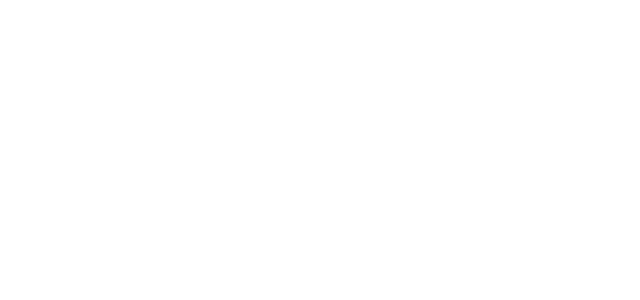
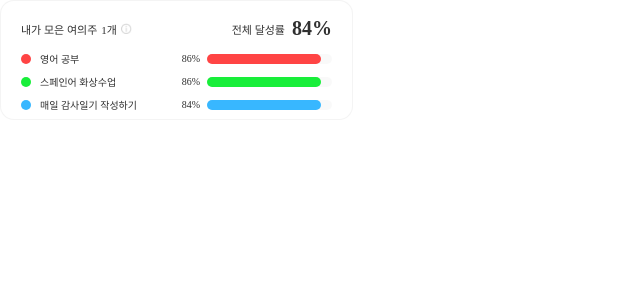
Before and after one commit to 11th-LikeLion-DragOn/DragOn_Front, a React (Create React App) app: page /main in a window 1280 px wide. Before the commit this address had no page. Shown: the top 300 px of the page, without its empty margins (0-640 px from the left). Built offline with nearby package versions, Linux system fonts and the light colour scheme.

Commit message:
feat: 홈화면 모은 여의주&달성률 박스 컴포넌트 제작

```diff
--- a/src/App.js
+++ b/src/App.js
@@ -5,6 +5,7 @@
 //pages
 import LoginPage from "./pages/LoginPage";
 import SignupPage from "./pages/SignupPage";
+import MainPage from "./pages/MainPage";
 import SettingPage from "./pages/SettingPage";
 import ExchargePage from "./pages/ExchargePage";
 import ChangeNickPage from "./pages/ChangeNickPage";
@@ -18,6 +19,9 @@
           {/*로그인/회원가입*/}
           <Route path={"/login"} element={<LoginPage />}></Route>
           <Route path={"/signup"} element={<SignupPage />}></Route>
+
+          {/*메인페이지*/}
+          <Route path={"/main"} element={<MainPage />}></Route>
 
           {/* 설정페이지 */}
           <Route path={"/setting"} element={<SettingPage />}></Route>
--- /dev/null
+++ b/src/components/MainPage/StatusBox.js
@@ -0,0 +1,320 @@
+import React from "react";
+import { styled } from "styled-components";
+
+import info from "../../assets/icons/info.png";
+
+const StatusBox = () => {
+  return (
+    <Wrapper>
+      <Status>
+        <MarbleCnt>
+          <span id="marble">내가 모은 여의주</span>
+          <span id="cnt">1개</span>
+          <img src={info} />
+        </MarbleCnt>
+        <StatusRate>
+          <span id="achieve">전체 달성률</span>
+          <span id="rate">84%</span>
+        </StatusRate>
+      </Status>
+      <RateBox>
+        <Goal1>
+          <Title1>
+            <div id="circle"></div>
+            <span>영어 공부</span>
+          </Title1>
+          <Rate1>
+            <span>86%</span>
+            <RateBar1>
+              <div id="current"></div>
+            </RateBar1>
+          </Rate1>
+        </Goal1>
+        <Goal2>
+          <Title2>
+            <div id="circle"></div>
+            <span>스페인어 화상수업</span>
+          </Title2>
+          <Rate2>
+            <span>86%</span>
+            <RateBar2>
+              <div id="current"></div>
+            </RateBar2>
+          </Rate2>
+        </Goal2>
+        <Goal3>
+          <Title3>
+            <div id="circle"></div>
+            <span>매일 감사일기 작성하기</span>
+          </Title3>
+          <Rate3>
+            <span>84%</span>
+            <RateBar3>
+              <div id="current"></div>
+            </RateBar3>
+          </Rate3>
+        </Goal3>
+      </RateBox>
+    </Wrapper>
+  );
+};
+
+export default StatusBox;
+
+const Wrapper = styled.div`
+  padding: 16px 20px;
+  width: 311px;
+  height: 86px;
+  flex-shrink: 0;
+  border-radius: 14px;
+  border: 1px solid var(--background_01, rgba(199, 198, 198, 0.2));
+  background: var(--white);
+`;
+
+const Status = styled.div`
+  display: flex;
+  align-items: center;
+  justify-content: space-between;
+  margin-bottom: 11px;
+`;
+
+const MarbleCnt = styled.div`
+  display: flex;
+  align-items: center;
+  gap: 4px;
+
+  span {
+    color: var(--black);
+    font-feature-settings: "clig" off, "liga" off;
+    font-family: Pretendard;
+    font-size: 11px;
+    font-style: normal;
+    font-weight: 500;
+    line-height: normal;
+  }
+  img {
+    width: 11.284px;
+    height: 11.284px;
+    cursor: pointer;
+  }
+`;
+
+const StatusRate = styled.div`
+  display: flex;
+  align-items: center;
+  gap: 7px;
+
+  #achieve {
+    color: var(--black);
+    font-feature-settings: "clig" off, "liga" off;
+    font-family: Pretendard;
+    font-size: 11px;
+    font-style: normal;
+    font-weight: 400;
+    line-height: normal;
+  }
+  #rate {
+    color: var(--black);
+    font-feature-settings: "clig" off, "liga" off;
+    font-family: Pretendard;
+    font-size: 20px;
+    font-style: normal;
+    font-weight: 600;
+    line-height: normal;
+  }
+`;
+
+const RateBox = styled.div`
+  display: flex;
+  flex-direction: column;
+  gap: 8px;
+`;
+
+const Goal1 = styled.div`
+  display: flex;
+  align-items: center;
+  justify-content: space-between;
+`;
+
+const Title1 = styled.div`
+  display: flex;
+  align-items: center;
+  gap: 9px;
+
+  #circle {
+    width: 10px;
+    height: 10px;
+    flex-shrink: 0;
+    border-radius: 50%;
+    background-color: var(--red);
+  }
+  span {
+    color: var(--black);
+    font-feature-settings: "clig" off, "liga" off;
+    font-family: Pretendard;
+    font-size: 10px;
+    font-style: normal;
+    font-weight: 400;
+    line-height: normal;
+  }
+`;
+
+const Rate1 = styled.div`
+  display: flex;
+  align-items: center;
+  gap: 7px;
+
+  span {
+    color: var(--black);
+    text-align: right;
+    font-feature-settings: "clig" off, "liga" off;
+    font-family: Pretendard;
+    font-size: 10px;
+    font-style: normal;
+    font-weight: 400;
+    line-height: normal;
+  }
+`;
+
+const RateBar1 = styled.div`
+  width: 125px;
+  height: 10px;
+  flex-shrink: 0;
+  position: relative;
+  border-radius: 30px;
+  background: var(--gray_01, rgba(192, 192, 192, 0.1));
+  #current {
+    z-index: 100;
+    width: 114px;
+    height: 10px;
+    flex-shrink: 0;
+    border-radius: 30px;
+    background: var(--red);
+  }
+`;
+
+const Goal2 = styled.div`
+  display: flex;
+  align-items: center;
+  justify-content: space-between;
+`;
+
+const Title2 = styled.div`
+  display: flex;
+  align-items: center;
+  gap: 9px;
+
+  #circle {
+    width: 10px;
+    height: 10px;
+    flex-shrink: 0;
+    border-radius: 50%;
+    background-color: var(--green);
+  }
+  span {
+    color: var(--black);
+    font-feature-settings: "clig" off, "liga" off;
+    font-family: Pretendard;
+    font-size: 10px;
+    font-style: normal;
+    font-weight: 400;
+    line-height: normal;
+  }
+`;
+
+const Rate2 = styled.div`
+  display: flex;
+  align-items: center;
+  gap: 7px;
+
+  span {
+    color: var(--black);
+    text-align: right;
+    font-feature-settings: "clig" off, "liga" off;
+    font-family: Pretendard;
+    font-size: 10px;
+    font-style: normal;
+    font-weight: 400;
+    line-height: normal;
+  }
+`;
+
+const RateBar2 = styled.div`
+  width: 125px;
+  height: 10px;
+  flex-shrink: 0;
+  position: relative;
+  border-radius: 30px;
+  background: var(--gray_01, rgba(192, 192, 192, 0.1));
+  #current {
+    z-index: 100;
+    width: 114px;
+    height: 10px;
+    flex-shrink: 0;
+    border-radius: 30px;
+    background: var(--green);
+  }
+`;
+
+const Goal3 = styled.div`
+  display: flex;
+  align-items: center;
+  justify-content: space-between;
+`;
+
+const Title3 = styled.div`
+  display: flex;
+  align-items: center;
+  gap: 9px;
+
+  #circle {
+    width: 10px;
+    height: 10px;
+    flex-shrink: 0;
+    border-radius: 50%;
+    background-color: var(--blue);
+  }
+  span {
+    color: var(--black);
+    font-feature-settings: "clig" off, "liga" off;
+    font-family: Pretendard;
+    font-size: 10px;
+    font-style: normal;
+    font-weight: 400;
+    line-height: normal;
+  }
+`;
+
+const Rate3 = styled.div`
+  display: flex;
+  align-items: center;
+  gap: 7px;
+
+  span {
+    color: var(--black);
+    text-align: right;
+    font-feature-settings: "clig" off, "liga" off;
+    font-family: Pretendard;
+    font-size: 10px;
+    font-style: normal;
+    font-weight: 400;
+    line-height: normal;
+  }
+`;
+
+const RateBar3 = styled.div`
+  width: 125px;
+  height: 10px;
+  flex-shrink: 0;
+  position: relative;
+  border-radius: 30px;
+  background: var(--gray_01, rgba(192, 192, 192, 0.1));
+  #current {
+    z-index: 100;
+    width: 114px;
+    height: 10px;
+    flex-shrink: 0;
+    border-radius: 30px;
+    background: var(--blue);
+  }
+`;
--- /dev/null
+++ b/src/pages/MainPage.js
@@ -0,0 +1,15 @@
+import React from "react";
+import { styled } from "styled-components";
+import { useNavigate } from "react-router-dom";
+
+import StatusBox from "../components/MainPage/StatusBox";
+
+const MainPage = () => {
+  return (
+    <>
+      <StatusBox />
+    </>
+  );
+};
+
+export default MainPage;
```
